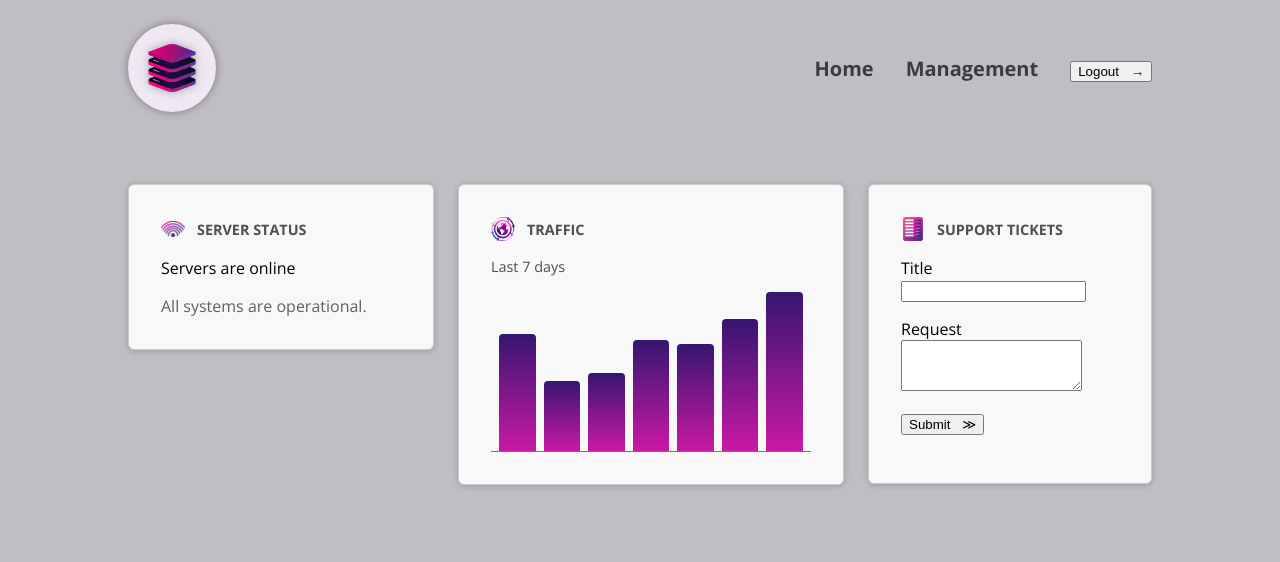
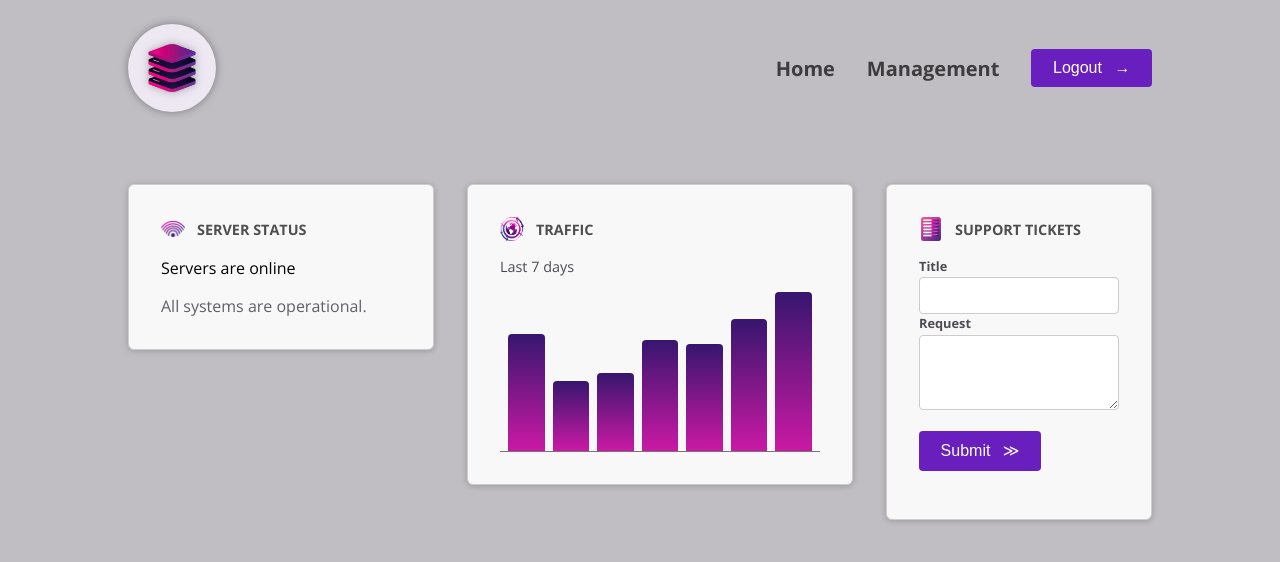
Before and after one commit to Ru-Rus/Cmp_Deep_Dive, an Angular app: page / in a window 1280 px wide. Shown: the top 562 px of the page. Built offline with nearby package versions, Linux system fonts and the light colour scheme.

Commit message:
Using host elements like regular elements in SCSS

```diff
--- a/src/app/dashboard/tickets/new-ticket/new-ticket.component.html
+++ b/src/app/dashboard/tickets/new-ticket/new-ticket.component.html
@@ -1,9 +1,9 @@
 <form>
-  <app-control label="Title">
+  <app-control class="control" label="Title">
     <input type="title" id="title" />
   </app-control>
 
-  <app-control label="Request">
+  <app-control class="control" label="Request">
     <textarea name="request" id="request" rows="3"> </textarea>
   </app-control>
 
--- a/src/app/shared/button/button.component.scss
+++ b/src/app/shared/button/button.component.scss
@@ -1,4 +1,4 @@
-button {
+:host {
   display: inline-block;
   padding: 0.65rem 1.35rem;
   border-radius: 0.25rem;
@@ -10,7 +10,7 @@
   border: none;
 }
 
-button:hover {
+:host:hover {
   background-color: #551b98;
 }
 
@@ -20,6 +20,6 @@
   transition: transform 0.2s ease-in-out;
 }
 
-button:hover .icon {
+:host:hover .icon {
   transform: translateX(4px);
 }
--- a/src/app/shared/control/control.component.html
+++ b/src/app/shared/control/control.component.html
@@ -1,4 +1,2 @@
-  <p>
-    <label> {{label() }} </label>
-    <ng-Content select="input, textarea"/>
-  </p>
+<label> {{ label() }} </label>
+<ng-Content select="input, textarea" />
--- a/src/app/shared/control/control.component.ts
+++ b/src/app/shared/control/control.component.ts
@@ -1,11 +1,12 @@
-import { Component, input } from '@angular/core';
+import { Component, input, ViewEncapsulation } from '@angular/core';
 
 @Component({
   selector: 'app-control',
   standalone: true,
   imports: [],
   templateUrl: './control.component.html',
-  styleUrls: ['./control.component.css', './control.component.scss' ]
+  styleUrls: ['./control.component.css', './control.component.scss' ],
+  encapsulation: ViewEncapsulation.None
 })
 export class ControlComponent {
   label = input.required <string>();
```
